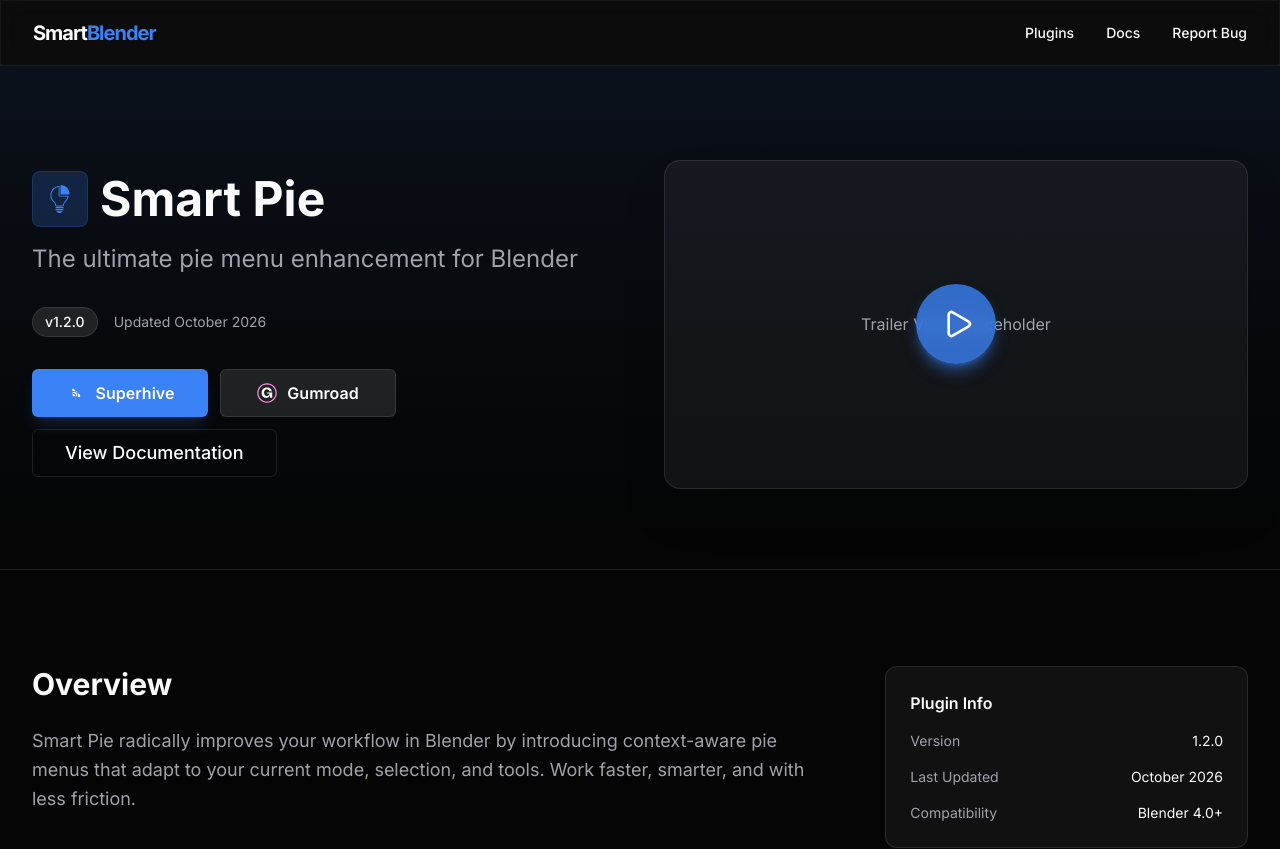
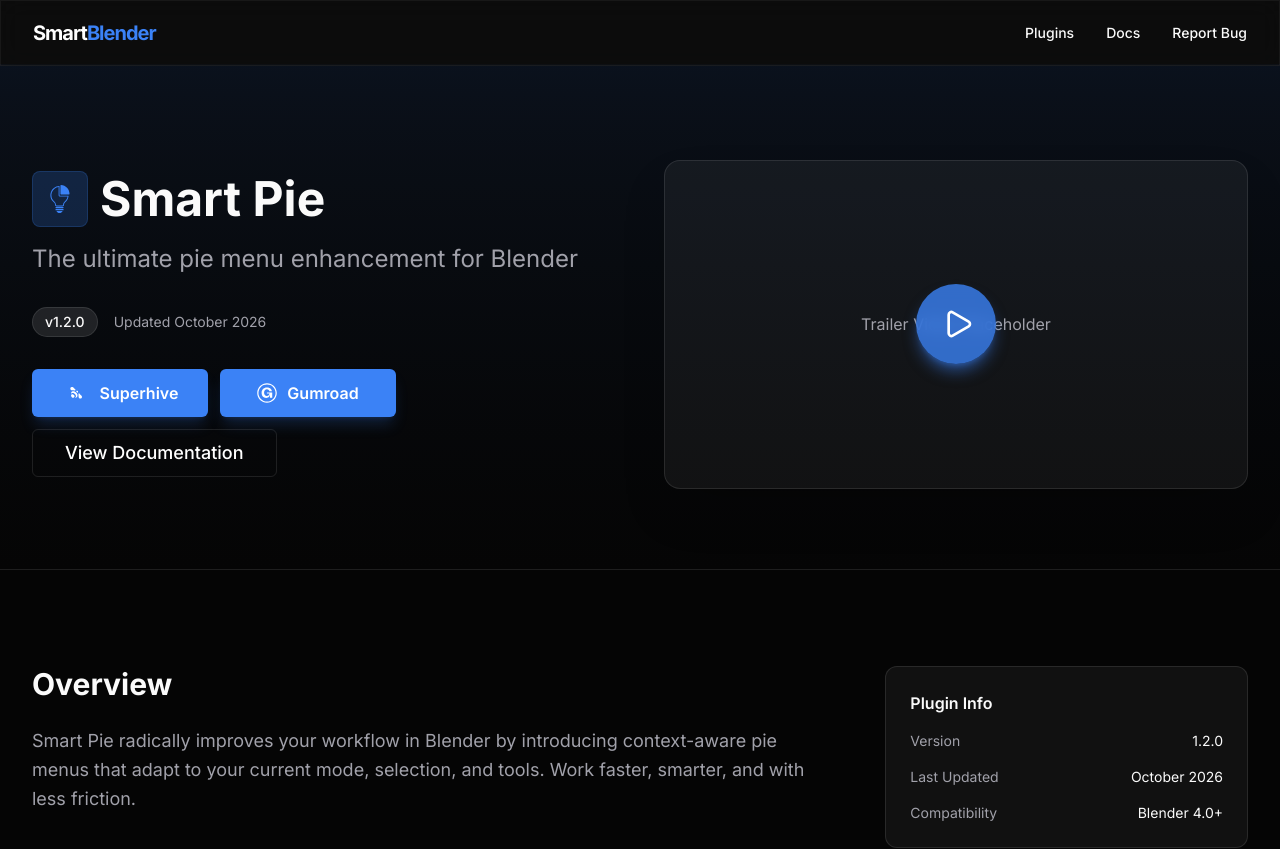
Before and after one commit to bluetoolsio/website-bluetools, a Next.js app: page /website-smartblender/plugins/smart-pie in a window 1280 px wide. Shown: the top 849 px of the page. Built offline with nearby package versions, Linux system fonts and the light colour scheme.

Commit message:
Match marketplace button colors

```diff
--- a/src/app/plugins/[slug]/page.tsx
+++ b/src/app/plugins/[slug]/page.tsx
@@ -8,7 +8,7 @@
 
 function SuperhiveIcon() {
   return (
-    <svg aria-hidden="true" viewBox="0 0 1920 1080" className="h-5 w-5">
+    <svg aria-hidden="true" viewBox="0 0 1920 1080" className="h-7 w-7">
       <path
         fill="currentColor"
         d="M987.49,526.61c68.99,74.6,113.93,206.77,41.23,294.08-21.71,26.08-65.99,51.78-100.31,53.65-43.66,2.38-3.06-33.55,4.85-44.48,105.65-146.05-136.97-380.25-275.28-268.6-11.27,9.1-18.62,31.4-36.18,18.76-11.87-8.54.7-43.8,5.4-56.22,60.95-161.18,269.09-95.82,360.3,2.82Z"
@@ -37,7 +37,7 @@
   return (
     <svg aria-hidden="true" viewBox="0 0 512 512" className="h-5 w-5">
       <path
-        fill="#ff90e8"
+        fill="currentColor"
         d="M256,37c29.58,0,58.26,5.79,85.23,17.2,26.07,11.03,49.5,26.82,69.62,46.95s35.92,43.55,46.95,69.62c11.41,26.98,17.2,55.66,17.2,85.23s-5.79,58.26-17.2,85.23c-11.03,26.07-26.82,49.5-46.95,69.62-20.12,20.12-43.55,35.92-69.62,46.95-26.98,11.41-55.66,17.2-85.23,17.2-29.58,0-58.26-5.79-85.23-17.2-26.07-11.03-49.5-26.82-69.62-46.95-20.12-20.12-35.92-43.55-46.95-69.62-11.41-26.98-17.2-55.66-17.2-85.23s5.79-58.26,17.2-85.23c11.03-26.07,26.82-49.5,46.95-69.62s43.55-35.92,69.62-46.95c26.98-11.41,55.66-17.2,85.23-17.2M256,6C117.93,6,6,117.93,6,256s111.93,250,250,250h0c138.07,0,250-111.93,250-250S394.07,6,256,6h0Z"
       />
       <path
@@ -105,7 +105,7 @@
                       href={plugin.purchaseLinks.gumroad}
                       target="_blank"
                       rel="noopener noreferrer"
-                      className="inline-flex h-12 w-full items-center justify-center gap-2.5 rounded-md border border-white/10 bg-white/10 px-5 text-base font-semibold text-white transition-colors hover:bg-white/15 sm:w-auto sm:min-w-44"
+                      className="inline-flex h-12 w-full items-center justify-center gap-2.5 rounded-md bg-accent px-5 text-base font-semibold text-accent-foreground shadow-lg shadow-accent/20 transition-colors hover:bg-accent/90 sm:w-auto sm:min-w-44"
                     >
                       <GumroadIcon />
                       Gumroad
```
